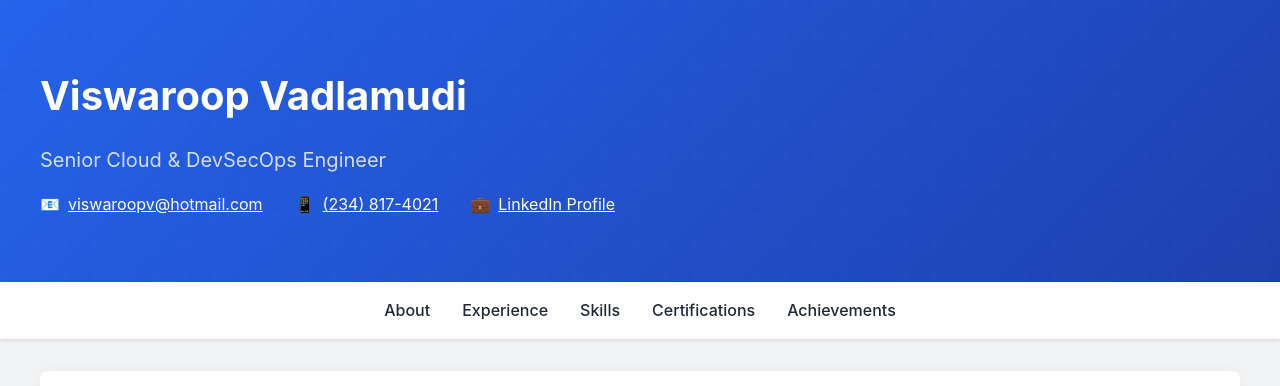
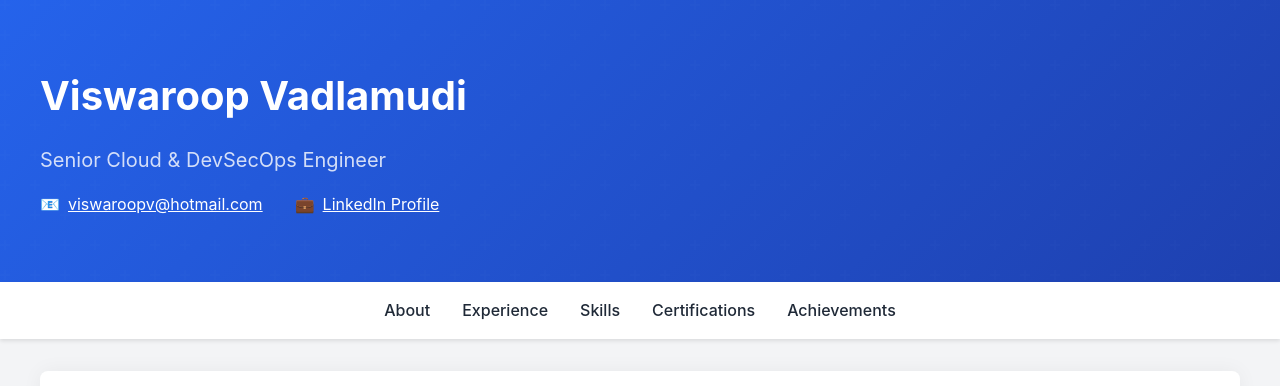
Before and after one commit to vviswaroop/vviswaroop.github.io, a Jekyll site: the page original-index.html, which Jekyll copies as it is, in a window 1280 px wide. Shown: the top 386 px of the page. Built offline with Jekyll 4.4.1, drawn with Linux system fonts in a browser that asks for light colours.

Commit message:
chore(site): remove phone number and location from site; redact phone in backup

```diff
--- a/_config.yml
+++ b/_config.yml
@@ -1,7 +1,6 @@
 title: "Viswaroop Vadlamudi"
 email: "viswaroopdevops@gmail.com"
 description: "Senior Cloud & DevSecOps Engineer"
-location: "Nashville, TN"
 linkedin: "https://linkedin.com/in/viswaroopvadlamudi"
 baseurl: ""
 url: "https://vviswaroop.github.io"
--- a/original-index.html
+++ b/original-index.html
@@ -253,10 +253,7 @@
                     <span>📧</span>
                     <a href="mailto:viswaroopv@hotmail.com" style="color: white;">viswaroopv@hotmail.com</a>
                 </div>
-                <div class="contact-item">
-                    <span>📱</span>
-                    <a href="tel:2348174021" style="color: white;">(234) 817-4021</a>
-                </div>
+                <!-- phone removed to preserve privacy -->
                 <div class="contact-item">
                     <span>💼</span>
                     <a href="#" style="color: white;">LinkedIn Profile</a>
```
